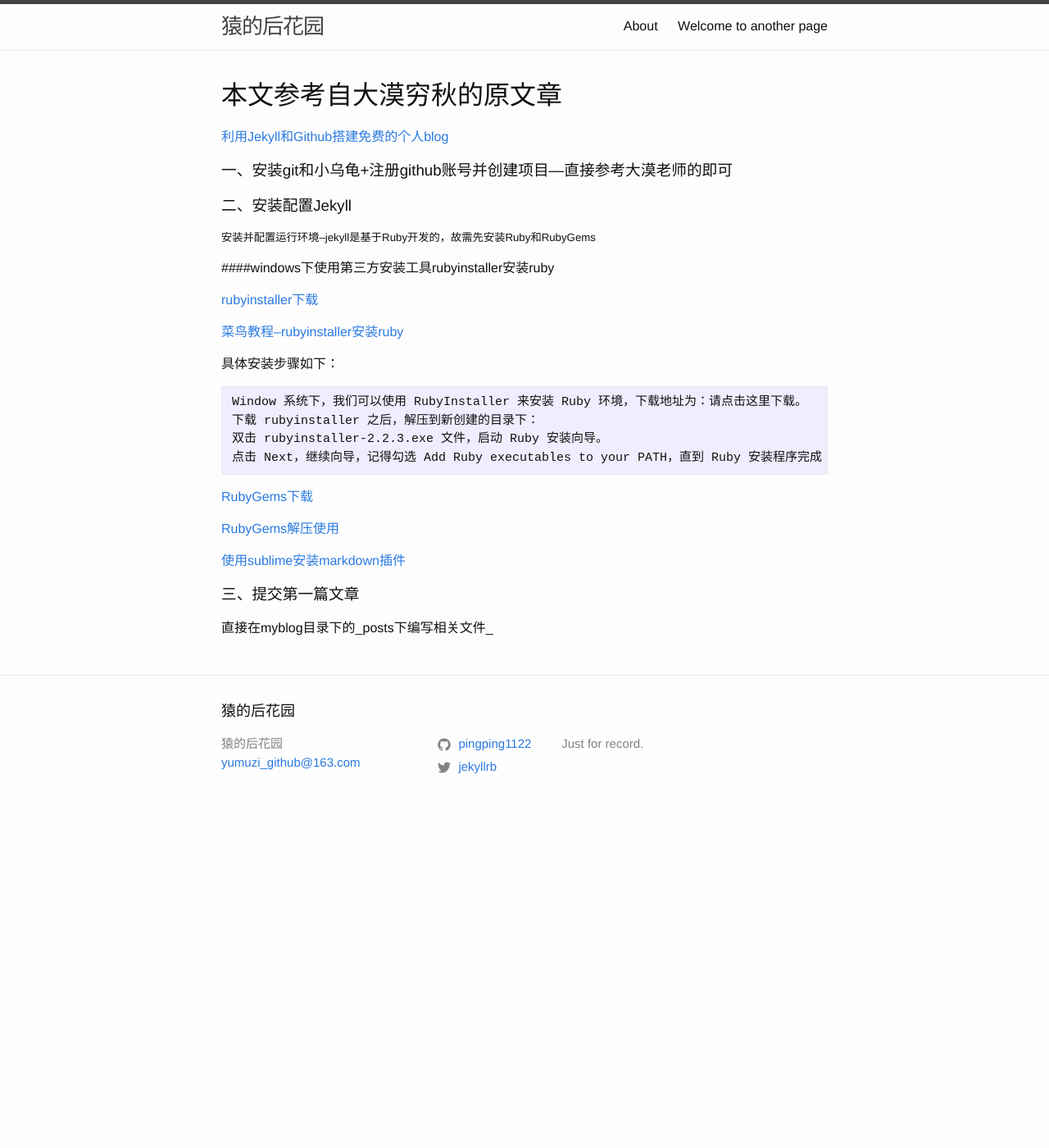
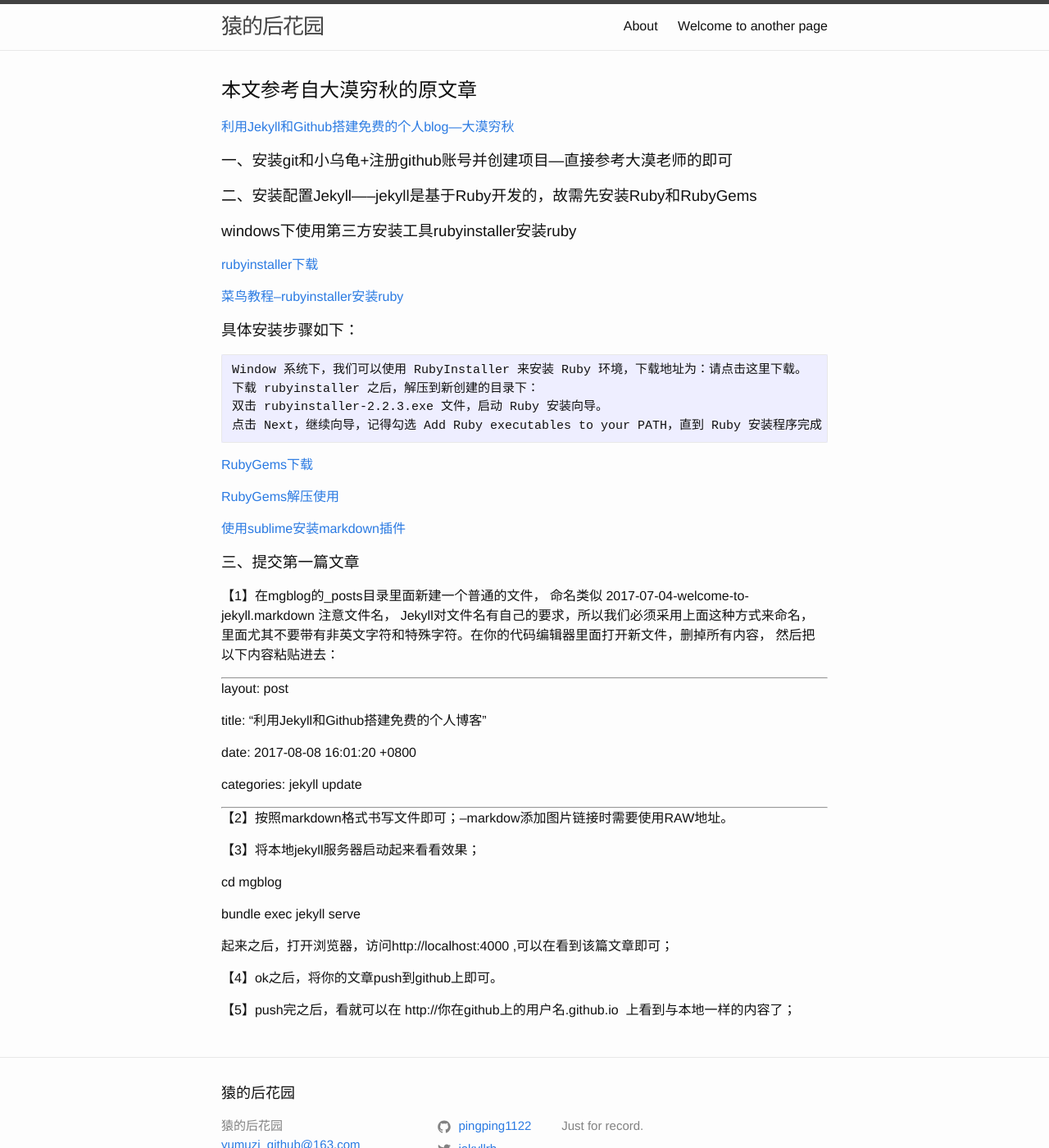
Before and after one commit to pingping1122/pingping1122.github.io, a Jekyll site: the page built from _posts/2017-08-08-use-Jekyll-create-myblog.markdown, in a window 1280 px wide and 1400 px high. Shown: the whole window at 82% size. Built offline with Jekyll 4.4.1, drawn with Linux system fonts in a browser that asks for light colours.

Commit message:
layout repair

```diff
--- a/_posts/2017-08-08-use-Jekyll-create-myblog.markdown
+++ b/_posts/2017-08-08-use-Jekyll-create-myblog.markdown
@@ -4,21 +4,20 @@ title:  "利用Jekyll和Github搭建免费的个人blog"
 date:   2017-08-08 16:01:20 +0800
 categories: jekyll update
 ---
-# 本文参考自大漠穷秋的原文章
+## 本文参考自大漠穷秋的原文章
 
-[利用Jekyll和Github搭建免费的个人blog](https://damoqiongqiu.github.io/)
+[利用Jekyll和Github搭建免费的个人blog---大漠穷秋](https://damoqiongqiu.github.io/)
 
 ### 一、安装git和小乌龟+注册github账号并创建项目---直接参考大漠老师的即可
-### 二、安装配置Jekyll
-##### 安装并配置运行环境--jekyll是基于Ruby开发的，故需先安装Ruby和RubyGems
+### 二、安装配置Jekyll-----jekyll是基于Ruby开发的，故需先安装Ruby和RubyGems
 
-####windows下使用第三方安装工具rubyinstaller安装ruby
+### windows下使用第三方安装工具rubyinstaller安装ruby
 
 [rubyinstaller下载](https://rubyinstaller.org/downloads/)
 
 [菜鸟教程--rubyinstaller安装ruby](http://www.runoob.com/ruby/ruby-installation-windows.html)
 
-具体安装步骤如下：
+### 具体安装步骤如下：
 
     Window 系统下，我们可以使用 RubyInstaller 来安装 Ruby 环境，下载地址为：请点击这里下载。
     下载 rubyinstaller 之后，解压到新创建的目录下：
@@ -33,4 +32,38 @@ categories: jekyll update
 [使用sublime安装markdown插件](http://blog.csdn.net/ababybear/article/details/51512125)
 
 ### 三、提交第一篇文章
-直接在myblog目录下的_posts下编写相关文件_
+
+【1】在mgblog的_posts目录里面新建一个普通的文件，
+命名类似 2017-07-04-welcome-to-jekyll.markdown
+注意文件名，
+Jekyll对文件名有自己的要求，所以我们必须采用上面这种方式来命名，
+里面尤其不要带有非英文字符和特殊字符。在你的代码编辑器里面打开新文件，删掉所有内容，
+然后把以下内容粘贴进去：
+
+---
+
+layout: post
+
+title:  "利用Jekyll和Github搭建免费的个人博客"
+
+date:   2017-08-08 16:01:20 +0800
+
+categories: jekyll update
+
+
+---
+
+
+【2】按照markdown格式书写文件即可；--markdow添加图片链接时需要使用RAW地址。
+
+【3】将本地jekyll服务器启动起来看看效果；
+
+cd mgblog
+
+bundle exec jekyll serve
+
+起来之后，打开浏览器，访问http://localhost:4000 ,可以在看到该篇文章即可；
+
+【4】ok之后，将你的文章push到github上即可。
+
+【5】push完之后，看就可以在 http://你在github上的用户名.github.io  上看到与本地一样的内容了；
```
Also changed, not shown: _posts/2017-08-08-welcome-to-jekyll-demo.markdown (added, +25 -0 lines), _posts/2017-08-08-welcome-to-jekyll.markdown (+7 -3 lines), _posts/2017-09-09-angularjs-achieve-checkbox.markdown (+6 -6 lines).
